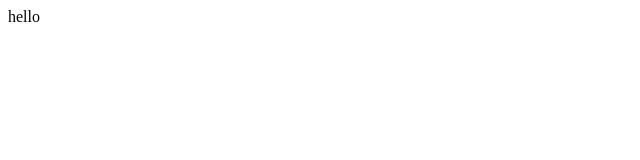
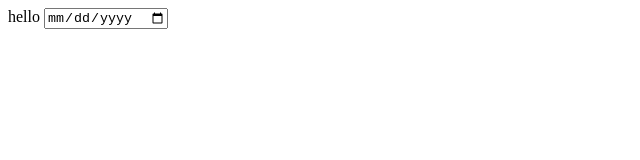
Before and after one commit to shabbar33/tomapp, a plain HTML site: page index.html in a window 1280 px wide. Shown: the whole page, without its empty margins (0-640 px from the left). Drawn offline with Linux system fonts and the light colour scheme.

Commit message:
Update index.html

```diff
--- a/index.html
+++ b/index.html
@@ -1,4 +1,4 @@
 <html>
   <head></head>
-  <body> hello </body>
+  <body> hello <input type="date" /> </body>
 </html>
```
